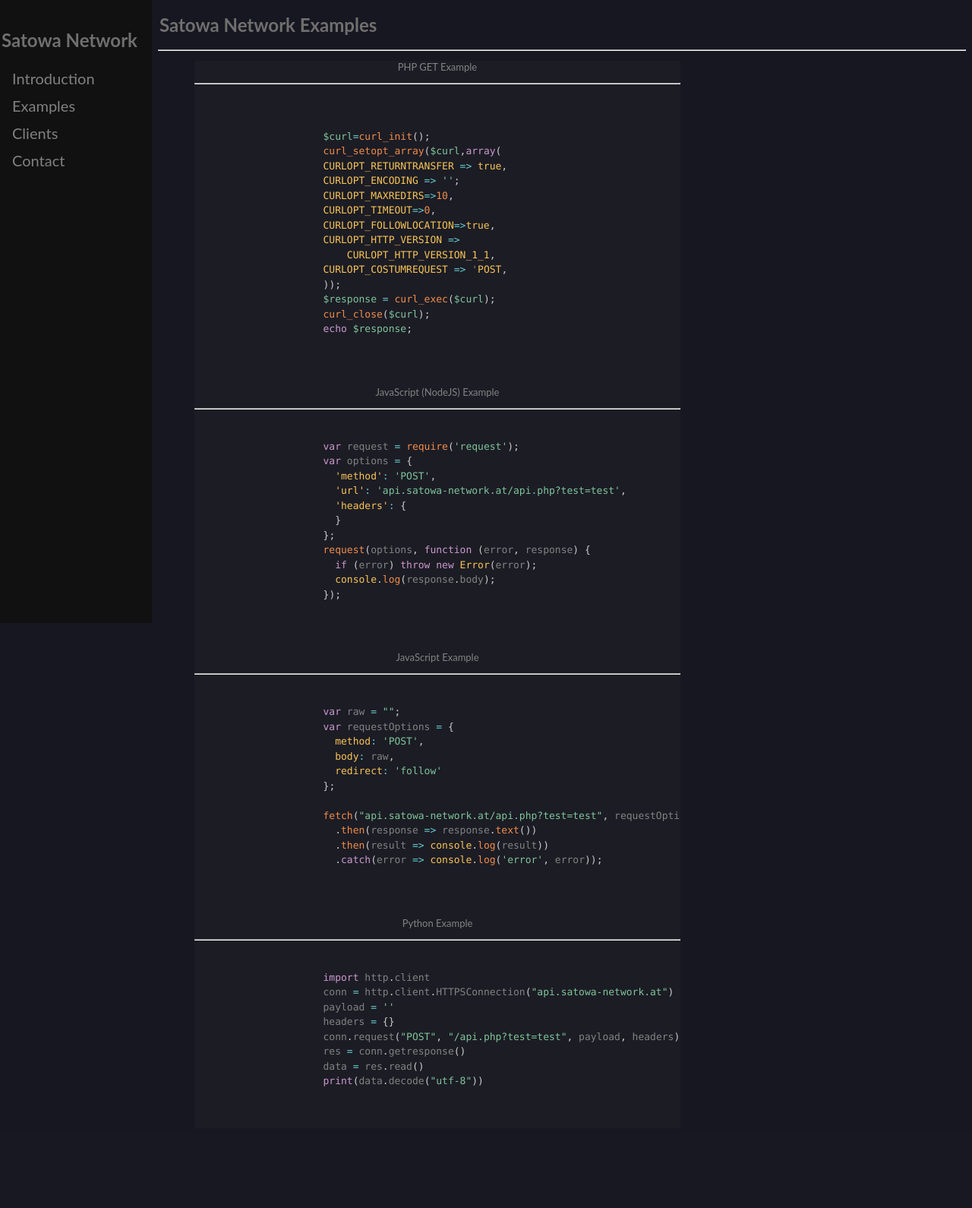
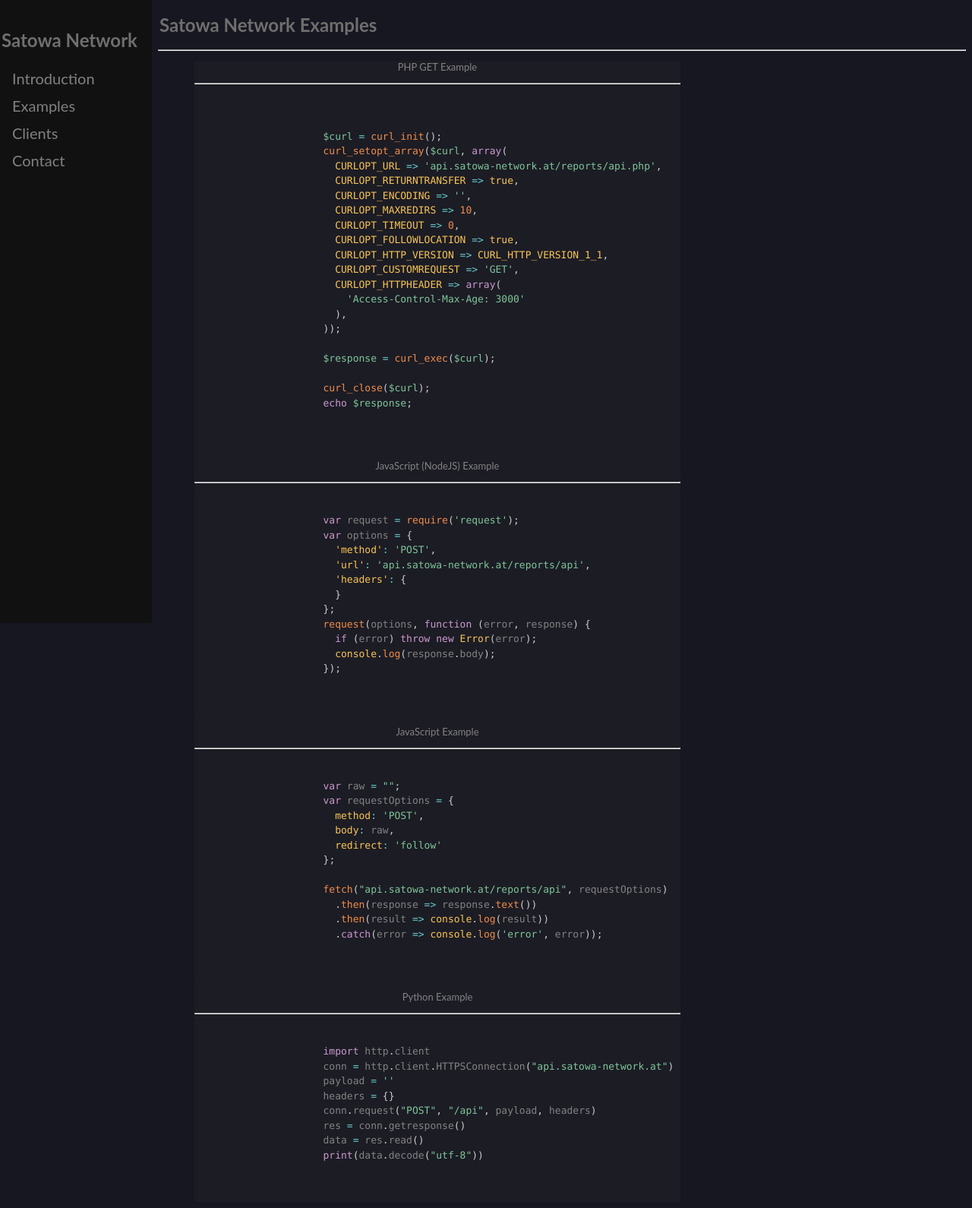
Before and after one commit to Satowa-Network/satowa_docs, a PHP site: page /example.phtml in a window 1280 px wide. Shown: the whole page at 76% size. Before the commit the page ends 1430 px from the top, so only its background shows below. Run offline with PHP 8.4, Linux system fonts and the light colour scheme; some libraries are stand-ins or nearby versions.

Commit message:
Verbesserung und Update
Da es änderungen an der API gab musste somit auch die DOCS geändert werden

```diff
--- a/example.phtml
+++ b/example.phtml
@@ -2,7 +2,7 @@
 <html lang="de">
 <head>
     <?php
-    $titleb="Introduction";
+    $titleb="Examples";
     include __DIR__.'/assets/php/head.php';
     ?>
     <script>
@@ -27,18 +27,23 @@ require __DIR__.'/assets/php/body.php';
         <pre id="php">
                 <code class="language-php" onclick="copyPHP()" id="php">
 
-                    $curl=curl_init();
-                    curl_setopt_array($curl,array(
-                    CURLOPT_RETURNTRANSFER => true,
-                    CURLOPT_ENCODING => '';
-                    CURLOPT_MAXREDIRS=>10,
-                    CURLOPT_TIMEOUT=>0,
-                    CURLOPT_FOLLOWLOCATION=>true,
-                    CURLOPT_HTTP_VERSION =>
-                        CURLOPT_HTTP_VERSION_1_1,
-                    CURLOPT_COSTUMREQUEST => 'POST,
+                    $curl = curl_init();
+                    curl_setopt_array($curl, array(
+                      CURLOPT_URL => 'api.satowa-network.at/reports/api.php',
+                      CURLOPT_RETURNTRANSFER => true,
+                      CURLOPT_ENCODING => '',
+                      CURLOPT_MAXREDIRS => 10,
+                      CURLOPT_TIMEOUT => 0,
+                      CURLOPT_FOLLOWLOCATION => true,
+                      CURLOPT_HTTP_VERSION => CURL_HTTP_VERSION_1_1,
+                      CURLOPT_CUSTOMREQUEST => 'GET',
+                      CURLOPT_HTTPHEADER => array(
+                        'Access-Control-Max-Age: 3000'
+                      ),
                     ));
+
                     $response = curl_exec($curl);
+
                     curl_close($curl);
                     echo $response;
                 </code>
@@ -50,7 +55,7 @@ require __DIR__.'/assets/php/body.php';
                     var request = require('request');
                     var options = {
                       'method': 'POST',
-                      'url': 'api.satowa-network.at/api.php?test=test',
+                      'url': 'api.satowa-network.at/reports/api',
                       'headers': {
                       }
                     };
@@ -71,7 +76,7 @@ require __DIR__.'/assets/php/body.php';
                       redirect: 'follow'
                     };
 
-                    fetch("api.satowa-network.at/api.php?test=test", requestOptions)
+                    fetch("api.satowa-network.at/reports/api", requestOptions)
                       .then(response => response.text())
                       .then(result => console.log(result))
                       .catch(error => console.log('error', error));
@@ -85,7 +90,7 @@ require __DIR__.'/assets/php/body.php';
                     conn = http.client.HTTPSConnection("api.satowa-network.at")
                     payload = ''
                     headers = {}
-                    conn.request("POST", "/api.php?test=test", payload, headers)
+                    conn.request("POST", "/api", payload, headers)
                     res = conn.getresponse()
                     data = res.read()
                     print(data.decode("utf-8"))
--- a/index.php
+++ b/index.php
@@ -51,7 +51,7 @@
                     var request = require('request');
                     var options = {
                       'method': 'POST',
-                      'url': 'api.satowa-network.at/api.php',
+                      'url': 'api.satowa-network.at/reports/api.php',
                       'headers': {
                       }
                     };
```
